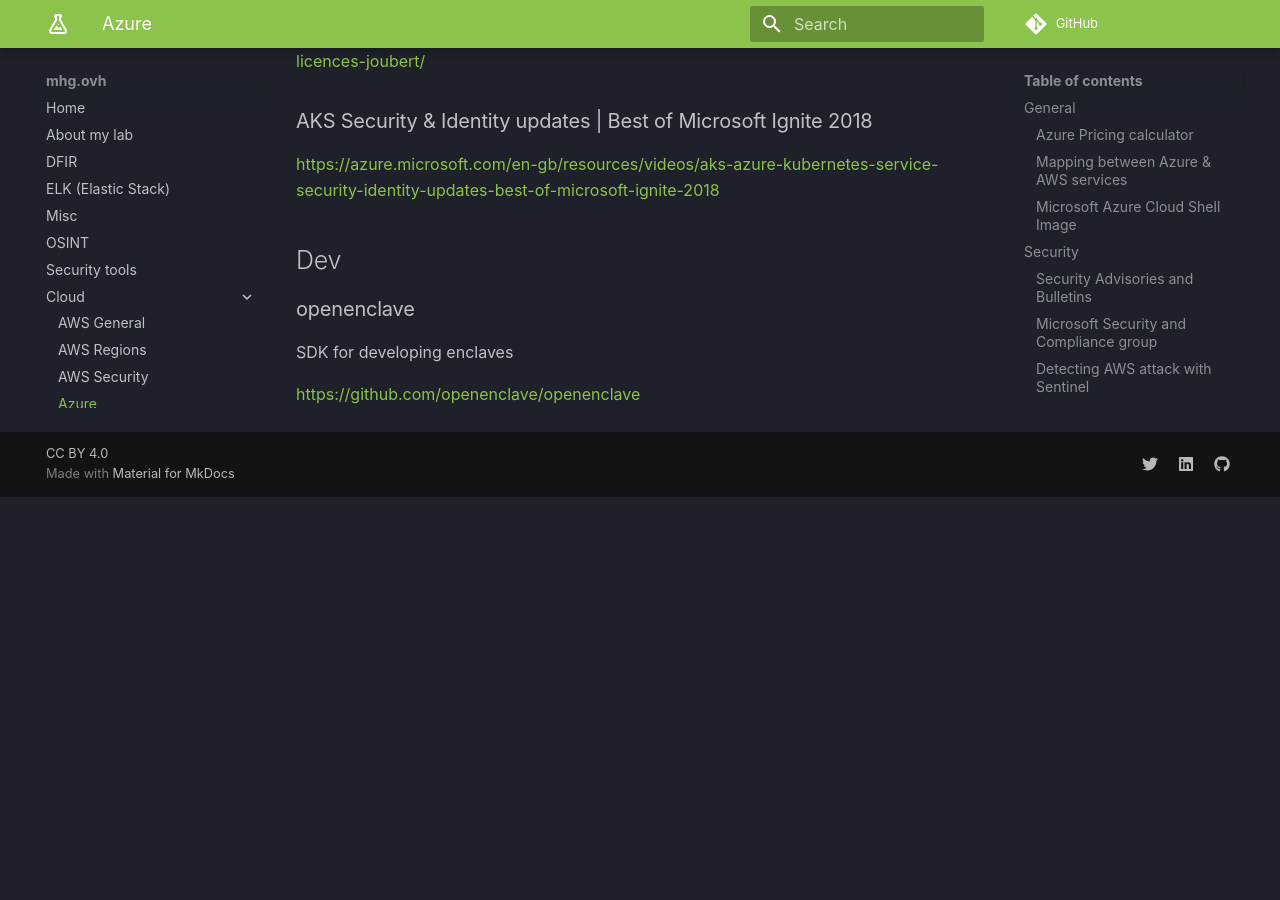
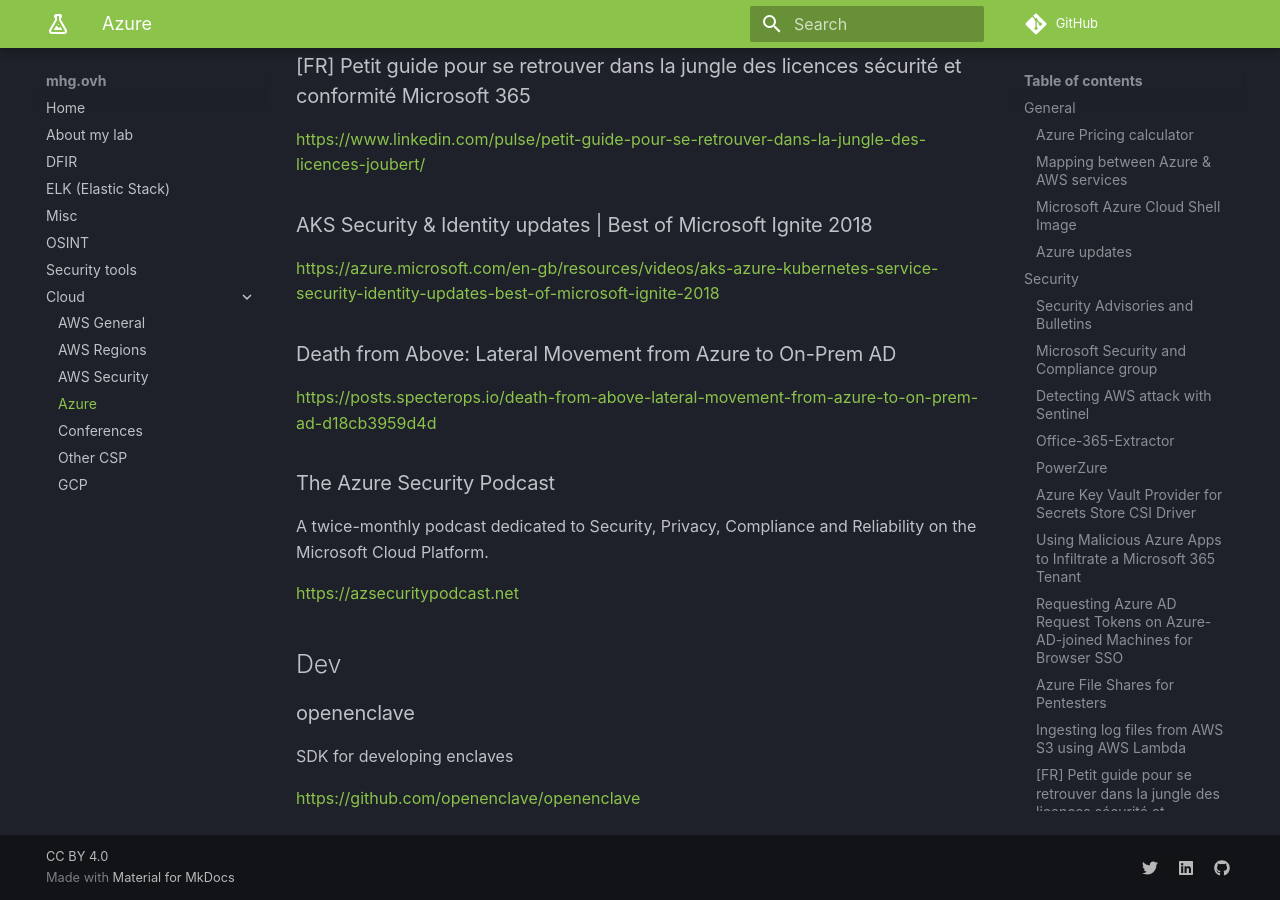
Before and after one commit to mhg-ovh/mhg.ovh, an MkDocs documentation site: the page built from docs/Cloud/azure.md, in a window 1280 px wide and 900 px high, scrolled down 2132 px. Built offline with MkDocs 1.6.1 and Material for MkDocs 9.7.7, drawn with Linux system fonts in a browser that asks for light colours; comment, search, counter and statistics services are not loaded; before the commit the page ends 2629 px from its top, so only the background shows below that; some of the changed text lies outside the part shown.

Commit message:
Add links: AWS-General, AWS-Security, Azure, Misc

```diff
--- a/docs/Cloud/azure.md
+++ b/docs/Cloud/azure.md
@@ -17,6 +17,10 @@ Title: Azure
 Container Image for Azure Cloud Shell
 
 <https://github.com/azure/cloudshell>
+
+### Azure updates
+
+<https://azure.microsoft.com/en-us/updates>
 
 ## Security
 
@@ -76,6 +80,16 @@ Azure Key Vault provider for Secret Store CSI driver allows you to get secret co
 
 <https://azure.microsoft.com/en-gb/resources/videos/aks-azure-kubernetes-service-security-identity-updates-best-of-microsoft-ignite-2018>
 
+### Death from Above: Lateral Movement from Azure to On-Prem AD
+
+<https://posts.specterops.io/death-from-above-lateral-movement-from-azure-to-on-prem-ad-d18cb3959d4d>
+
+### The Azure Security Podcast
+
+A twice-monthly podcast dedicated to Security, Privacy, Compliance and Reliability on the Microsoft Cloud Platform.
+
+<https://azsecuritypodcast.net>
+
 ## Dev
 
 ### openenclave
```
Also changed, not shown: docs/Cloud/aws-general.md (+15 -3 lines), docs/Cloud/aws-security.md (+7 -1 lines), docs/misc.md (+4 -0 lines).
